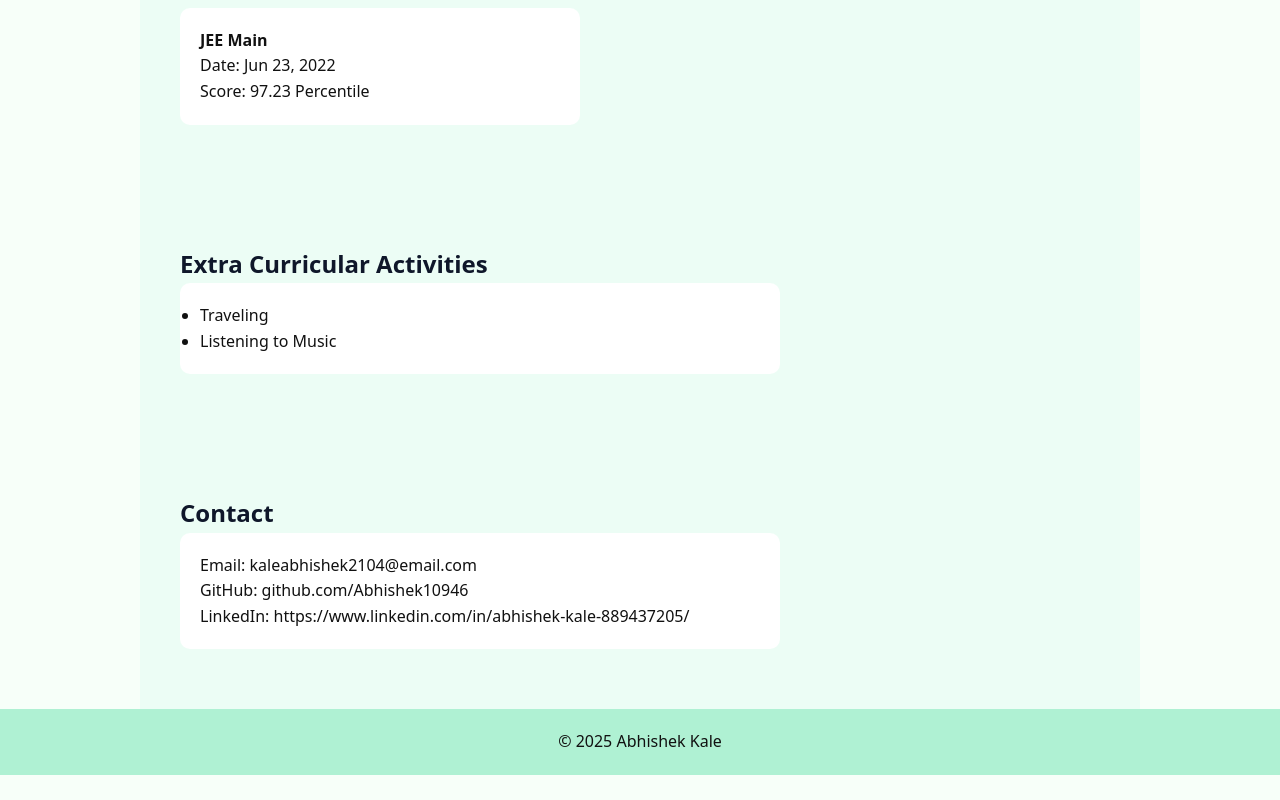
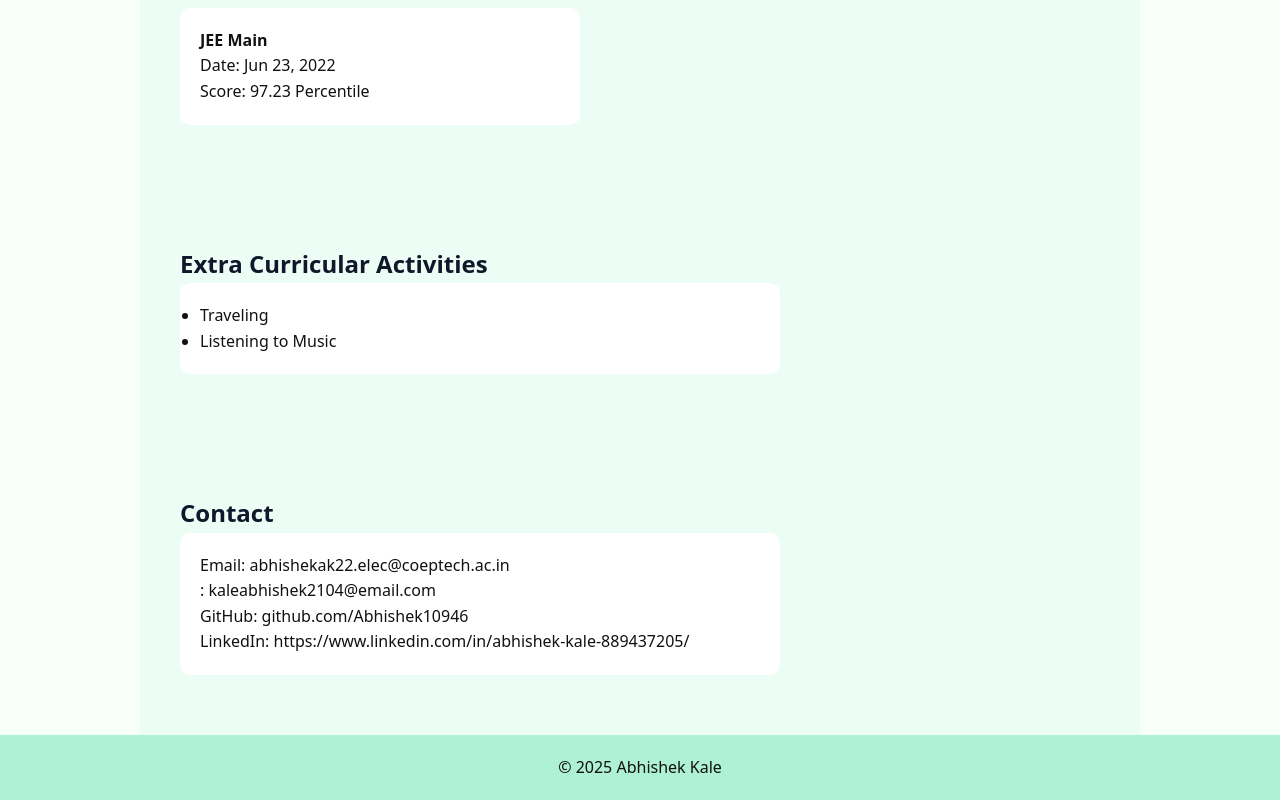
Before and after one commit to Abhishek10946/portfolio, a React (Vite) app: page / in a window 1280 px wide. Shown: the part 3164-3964 px from the top of the page. Before the commit the page ends 3939 px from the top, so only its background shows below. Built offline with nearby package versions, Linux system fonts and the light colour scheme.

Commit message:
Update Contact.jsx

```diff
--- a/src/components/Contact.jsx
+++ b/src/components/Contact.jsx
@@ -4,7 +4,8 @@ export default function Contact() {
       <h2>Contact</h2>
 
       <div style={styles.box}>
-        <p>Email: kaleabhishek2104@email.com</p>
+        <p>Email: abhishekak22.elec@coeptech.ac.in</p>
+        <p>     : kaleabhishek2104@email.com</p>
         <p>GitHub: github.com/Abhishek10946</p>
         <p>LinkedIn: https://www.linkedin.com/in/abhishek-kale-889437205/</p>
       </div>
```
